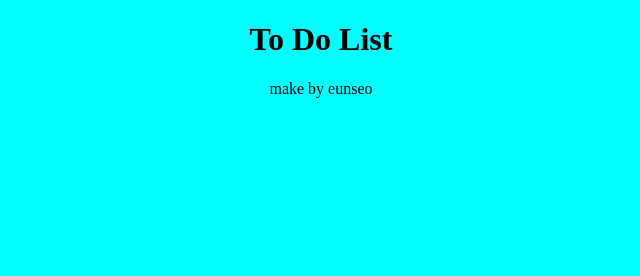
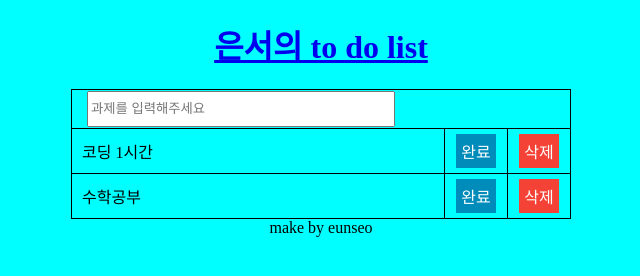
Before and after one commit to sophiap0813/to_do_list, a plain HTML site: page to_do_list.html in a window 1280 px wide. Shown: the whole page, without its empty margins (319-959 px from the left). Drawn offline with Linux system fonts and the light colour scheme.

Commit message:
to dolist작성

```diff
--- a/to_do_list.html
+++ b/to_do_list.html
@@ -1,12 +1,46 @@
 <!DOCTYPE html>
 <html lang="en">
-
 <head>
-   <title>은서의 to-do list </title>
+   <title>은서의 to-do list 입력 </title>
    <style>
       body {
          background-color: aqua;
          text-align: center;
+      }
+
+      table {
+         border: 1px solid black;
+         border-collapse: collapse;
+         margin-left: auto;
+         margin-right: auto;
+         width: 500px;
+      }
+
+      tr {
+         border: 1px solid black;
+      }
+
+      td {
+         border: 1px solid black;
+      }
+
+      .todotext {
+         text-align: left;
+         padding-left: 10px;
+      }
+
+      .todoInputBox {
+         margin-left: 5px;
+         width: 300px;
+         height: 30px;
+      }
+
+      .alignCenter {
+         text-align: center;
+      }
+
+      .todoListButton {
+         width: 60px
       }
 
       .button {
@@ -14,7 +48,7 @@
          /* Green */
          border: none;
          color: white;
-         padding: 15px 32px;
+         padding: 5px 5px;
          text-align: center;
          text-decoration: none;
          display: inline-block;
@@ -22,6 +56,7 @@
          margin: 4px 2px;
          cursor: pointer;
       }
+
 
       .button2 {
          background-color: #008CBA;
@@ -49,12 +84,31 @@
 
 <body>
    <div id="title">
-      <h1> To Do List</h1>
+      <h1><a href="index.html"> 은서의 to do list</a></h1>
    </div>
-   <div id="content1"> </div>
+
+   <div id="content1" class='body'>
+      <table>
+         <tr>
+            <td colspan="3" class="todotext">
+               <input type="text" class="todoInputBox" placeholder='과제를 입력해주세요'>
+            </td>
+         </tr>
+         <tr>
+            <td class="todotext">코딩 1시간</td>
+            <td class="todoListButton"><button class="button button2">완료</button></td>
+            <td class="todoListButton"><button class="button button3">삭제</button></td>
+         </tr>
+         <tr>
+            <td class="todotext">수학공부 </td>
+            <td class="todoListButton"><button class="button button2">완료</button></td>
+            <td class="todoListButton"><button class="button button3">삭제</button></td>
+
+         </tr>
+      </table>
+   </div>
    <div id="content2"></div>
    <div id="content3"></div>
    <div id="content4">make by eunseo</div>
 </body>
-
 </html>
```
